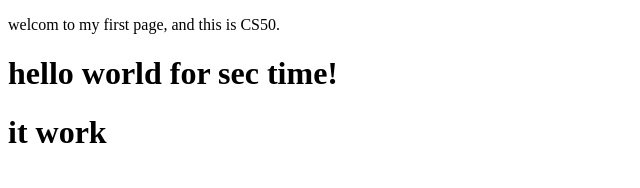
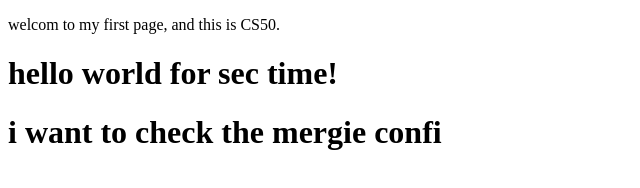
Before and after one commit to goodwiins/cs50w, a plain HTML site: page hello.html in a window 1280 px wide. Shown: the whole page, without its empty margins (0-640 px from the left). Drawn offline with Linux system fonts and the light colour scheme.

Commit message:
Update hello.html

```diff
--- a/hello.html
+++ b/hello.html
@@ -7,6 +7,6 @@
   <body>
     <p>welcom to my first page, and this is CS50.</p>
     <h1>hello world for sec time!</h1>
-    <h1>it work</h1>
+    <h1>i want to check the mergie confi</h1>
   </body>
 </html>
```
